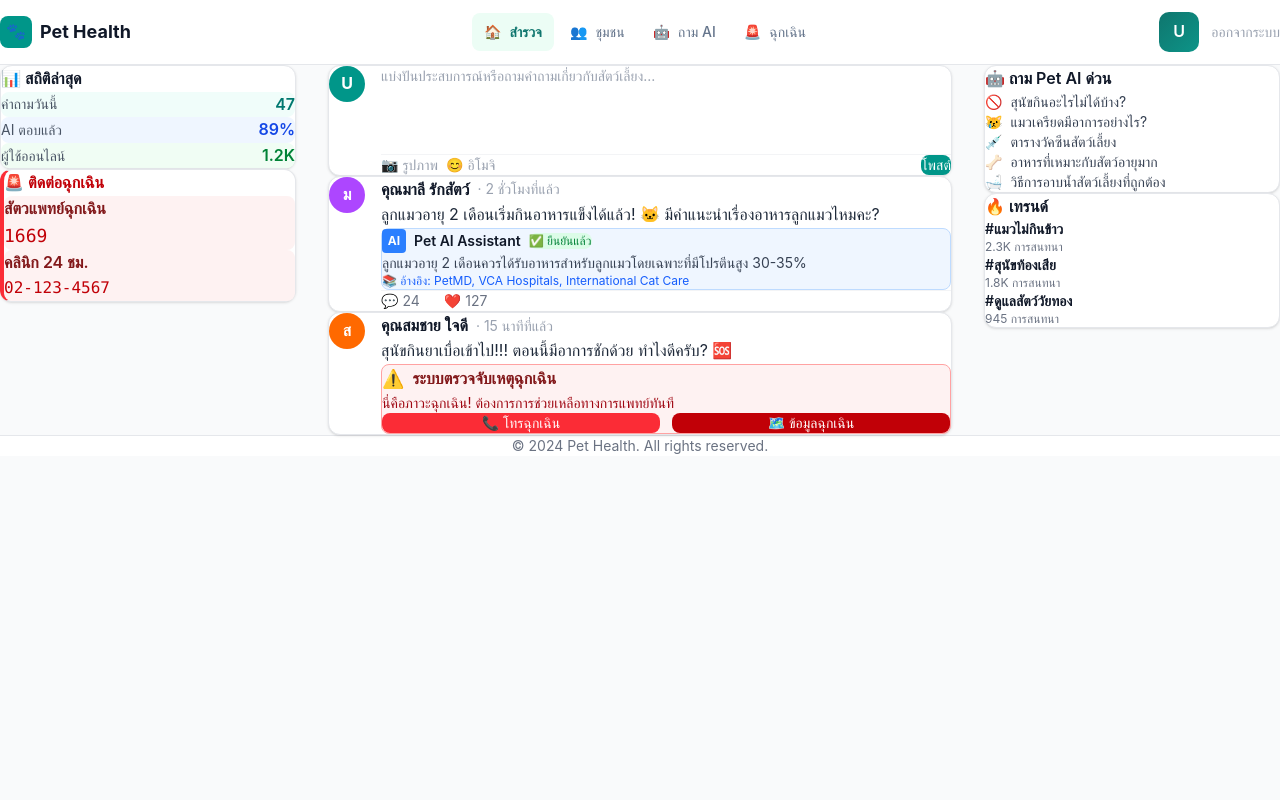
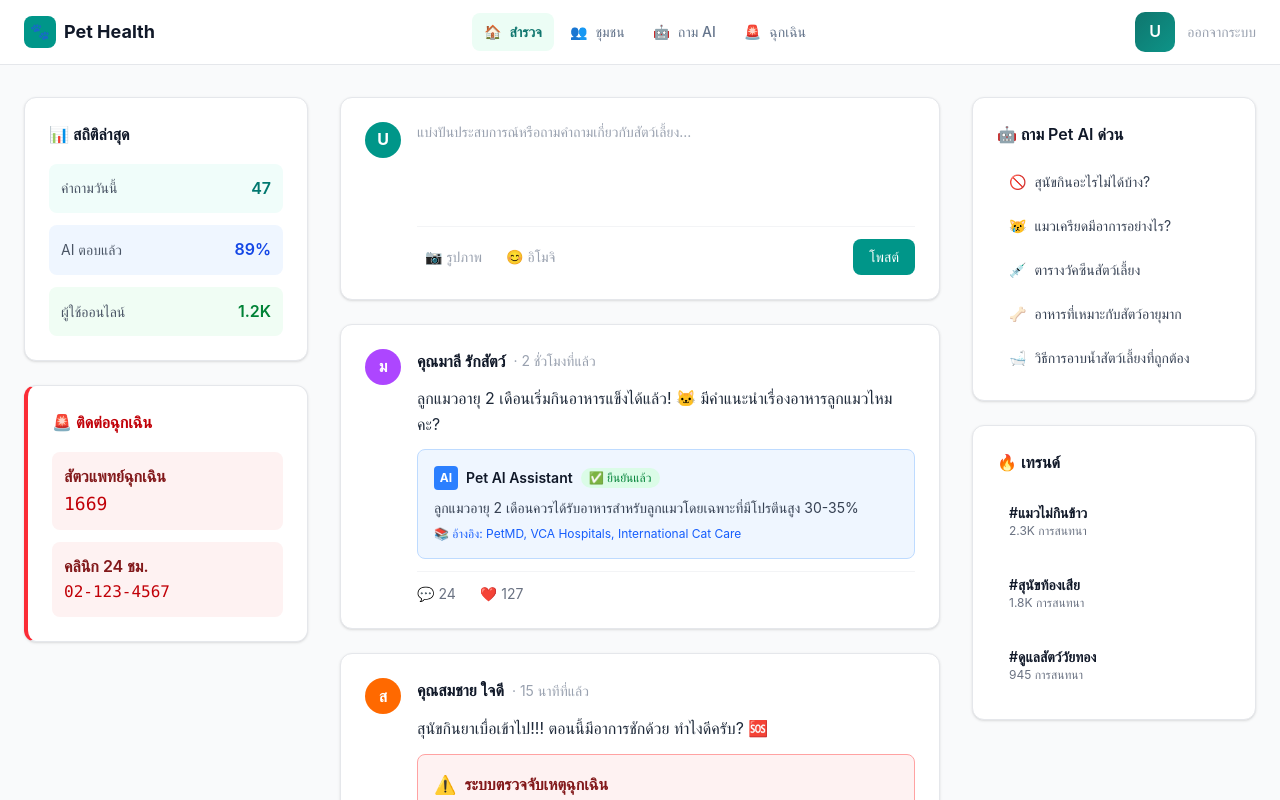
Before and after one commit to X13YZ0/pet-health, a Next.js app: page / in a window 1280 px wide. Shown: the top 800 px of the page. Built offline with nearby package versions, Linux system fonts and the light colour scheme; no server answers; sample sign-in values are in the browser's storage.

Commit message:
fix layout and css

```diff
--- a/app/globals.css
+++ b/app/globals.css
@@ -327,12 +327,6 @@ a.user-avatar {
   .message-user, .message-ai { max-width: 90%; }
 }
 
-* {
-  box-sizing: border-box;
-  margin: 0;
-  padding: 0;
-}
-
 body {
   font-family: "Inter", sans-serif;
   background: #fafdfb;
--- a/app/tailwind.config.js
+++ /dev/null
@@ -1,32 +0,0 @@
-/** @type {import('tailwindcss').Config} */
-module.exports = {
-  content: [
-    './app/**/*.{js,ts,jsx,tsx}',
-    './components/**/*.{js,ts,jsx,tsx}',
-  ],
-  theme: {
-    extend: {
-      colors: {
-        teal: {
-          50: '#f0fdfa',
-          100: '#ccfbf1',
-          500: '#14b8a6',
-          600: '#0d9488',
-          700: '#0f766e',
-        }
-      },
-      borderRadius: {
-        'xl': '12px',
-        '2xl': '16px',
-      },
-      boxShadow: {
-        'xs': '0 1px 2px rgba(0,0,0,0.04)',
-        'sm': '0 1px 4px rgba(0,0,0,0.06)',
-      },
-      fontFamily: {
-        sans: ['-apple-system', 'BlinkMacSystemFont', 'Segoe UI', 'system-ui', 'sans-serif'],
-      },
-    },
-  },
-  plugins: [],
-}
```
